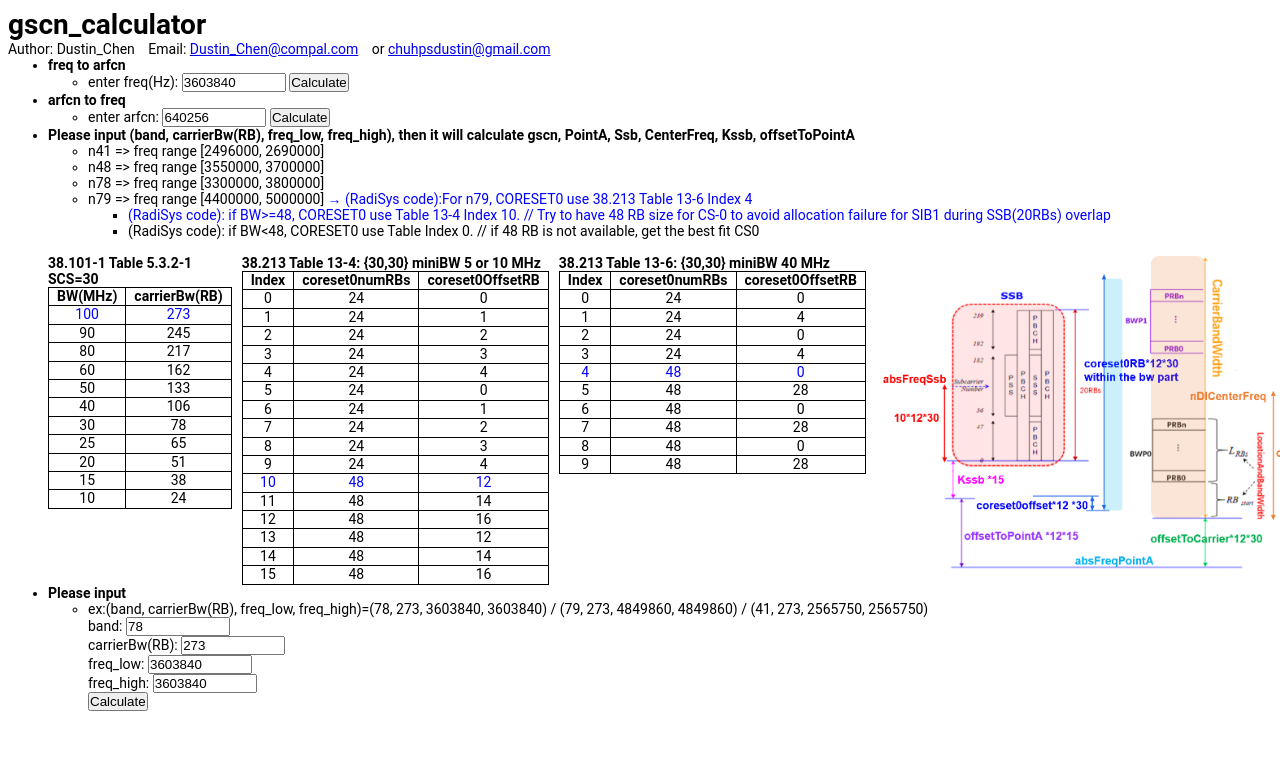
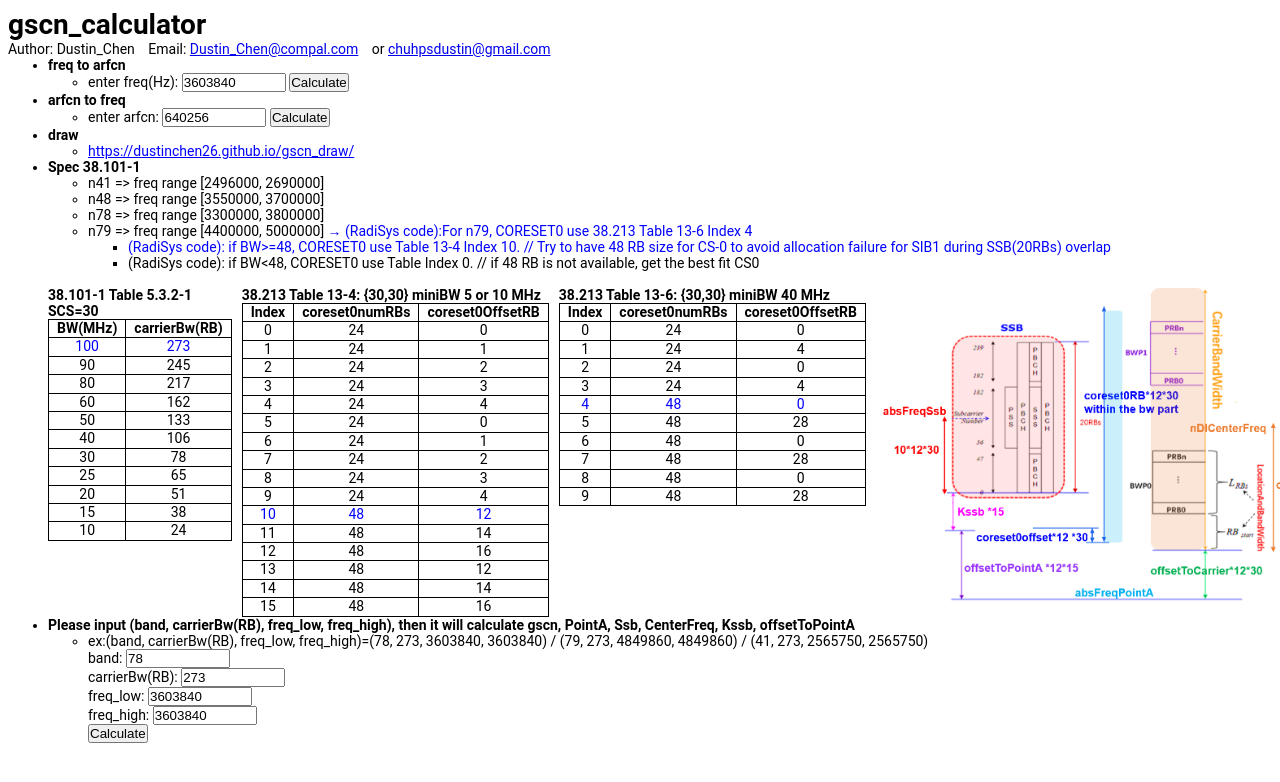
Before and after one commit to dustinchen26/gscn_calculator, a plain HTML site: page index.html in a window 1280 px wide. Shown: the top 782 px of the page. Drawn offline with Linux system fonts and the light colour scheme.

Commit message:
update draw

```diff
--- a/index.html
+++ b/index.html
@@ -85,6 +85,11 @@
     ul {
         margin-top: 0; /* 去除上边距 */
     }
+
+		/* 超連結藍色 */
+        .blue-link {
+            color: blue;
+        }
 
     </style>
 </head>
@@ -567,7 +572,18 @@ console.log("nrBandIndex=", nrBandIndex);
     </li>
 
     <li>
-      <strong>Please input (band, carrierBw(RB), freq_low, freq_high), then it will calculate gscn, PointA, Ssb, CenterFreq, Kssb, offsetToPointA </strong>
+      <strong>draw</strong>
+      <ul>
+        <li>
+            <p><a
+            href="https://dustinchen26.github.io/gscn_draw/" target="_blank"
+            class="blue-link">https://dustinchen26.github.io/gscn_draw/</a></p>
+        </li>
+      </ul>
+    </li>
+
+    <li>
+      <strong>Spec 38.101-1 </strong>
       <ul>
         <li>n41 => freq range [2496000, 2690000]</li>
         <li>n48 => freq range [3550000, 3700000]</li>
@@ -810,7 +826,7 @@ console.log("nrBandIndex=", nrBandIndex);
 </div>
 
     <li>
-      <strong>Please input</strong>
+      <strong>Please input (band, carrierBw(RB), freq_low, freq_high), then it will calculate gscn, PointA, Ssb, CenterFreq, Kssb, offsetToPointA</strong>
       <ul>
         <li>ex:(band, carrierBw(RB), freq_low, freq_high)=(78, 273, 3603840, 3603840) / (79, 273, 4849860, 4849860) / (41, 273, 2565750, 2565750)</li>
     <label for="band">band:</label>
```
